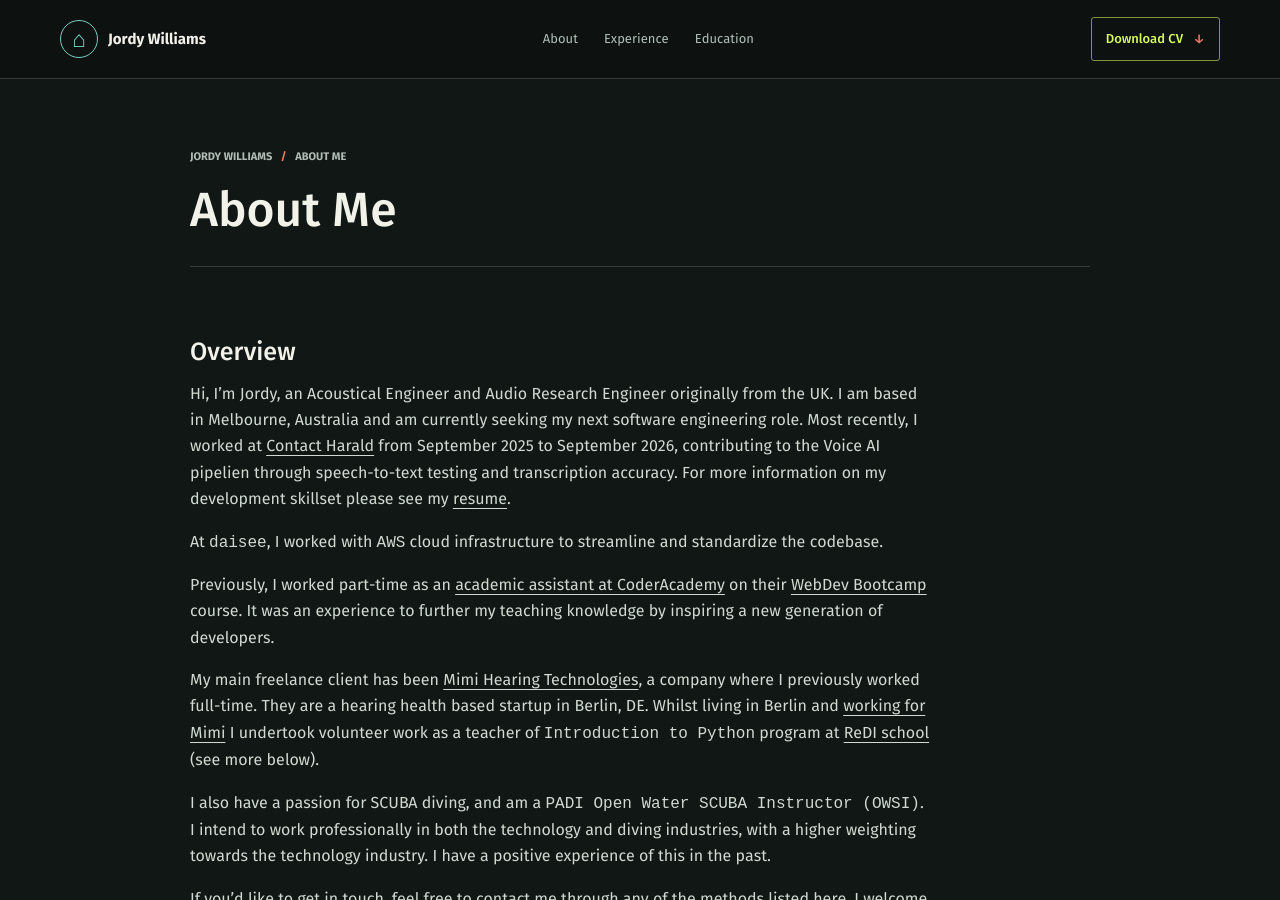
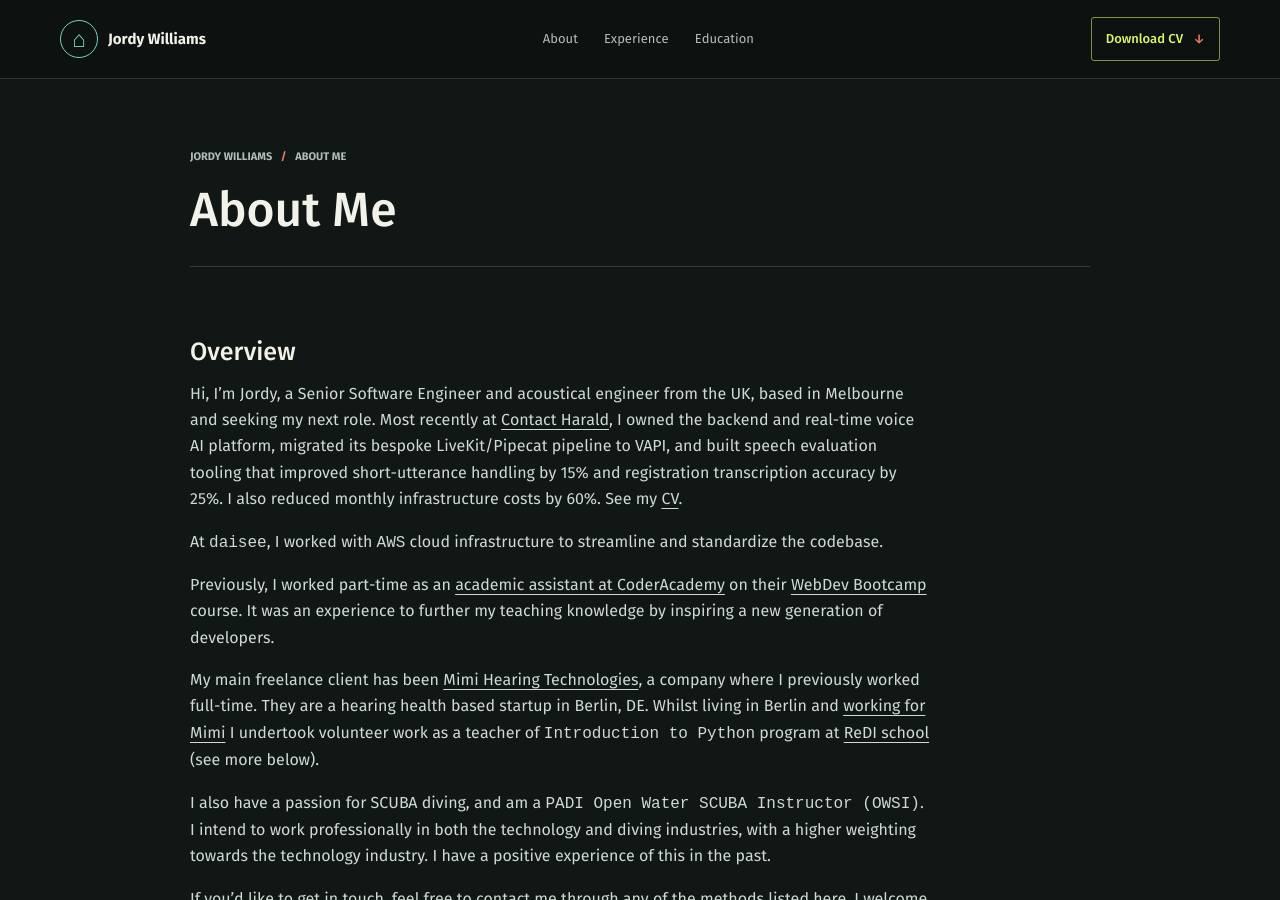
Before and after one commit to jordyjwilliams/jordyjwilliams.github.io, a Jekyll site: the page built from about/index.md, in a window 1280 px wide and 900 px high. Built offline with Jekyll 4.4.1, drawn with Linux system fonts in a browser that asks for light colours.

Commit message:
feat: edit about

```diff
--- a/about/index.md
+++ b/about/index.md
@@ -6,7 +6,7 @@ comments: false
 ---
 
 ## Overview
-Hi, I'm Jordy, an Acoustical Engineer and Audio Research Engineer originally from the UK. I am based in Melbourne, Australia and am currently seeking my next software engineering role. Most recently, I worked at [Contact Harald](https://www.contactharald.com/) from September 2025 to September 2026, contributing to the Voice AI pipelien through speech-to-text testing and transcription accuracy. For more information on my development skillset please see my [resume]({{site.resume}}).
+Hi, I'm Jordy, a Senior Software Engineer and acoustical engineer from the UK, based in Melbourne and seeking my next role. Most recently at [Contact Harald](https://www.contactharald.com/), I owned the backend and real-time voice AI platform, migrated its bespoke LiveKit/Pipecat pipeline to VAPI, and built speech evaluation tooling that improved short-utterance handling by 15% and registration transcription accuracy by 25%. I also reduced monthly infrastructure costs by 60%. See my [CV]({{ site.resume | relative_url }}).
 
 At `daisee`, I worked with `AWS` cloud infrastructure to streamline and standardize the codebase.
 
```
